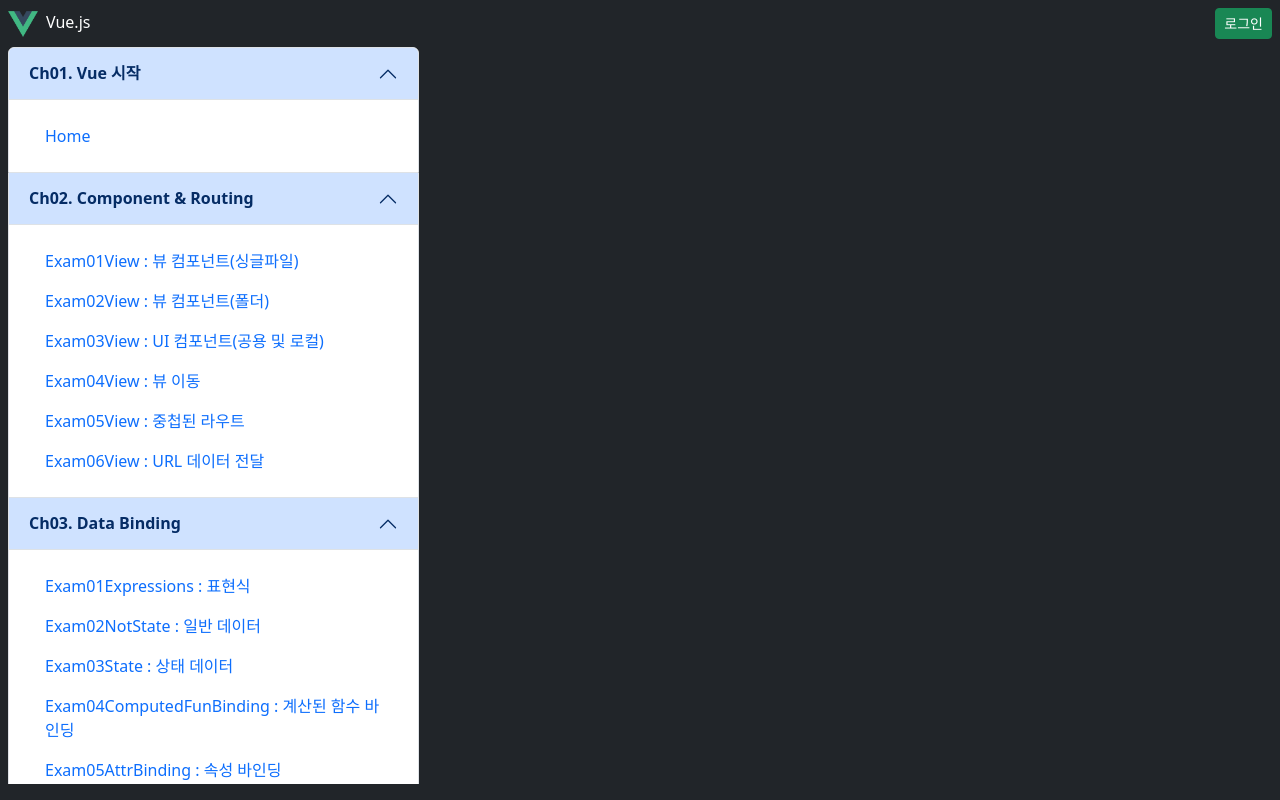
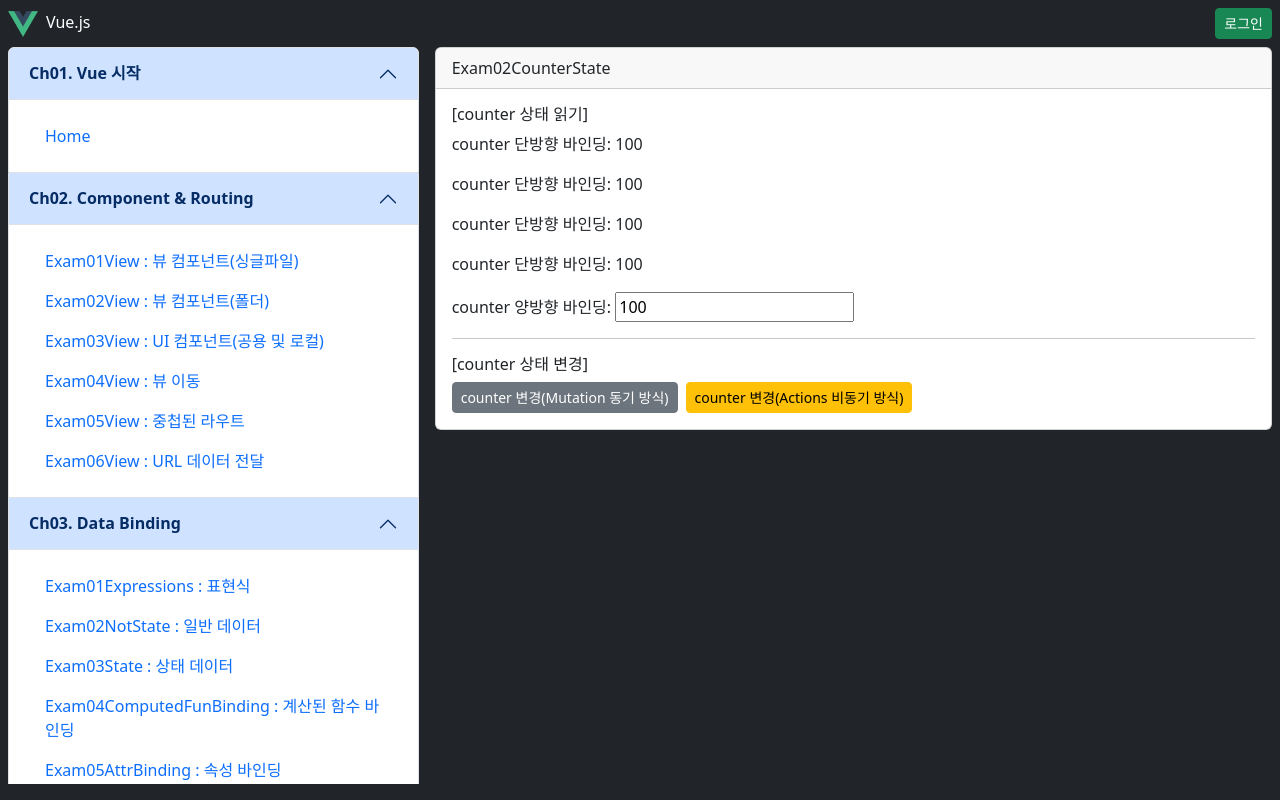
Before and after one commit to hyeonju0121/front-end-vue, a Vue app: page /Ch07VuexStateManagement/Exam02CounterState in a window 1280 px wide. Built offline with nearby package versions, Linux system fonts and the light colour scheme.

Commit message:
Vuex state Management 상태관리

```diff
--- a/package.json
+++ b/package.json
@@ -12,7 +12,8 @@
     "bootstrap": "^5.3.3",
     "core-js": "^3.8.3",
     "vue": "^3.2.13",
-    "vue-router": "^4.0.3"
+    "vue-router": "^4.0.3",
+    "vuex": "^4.0.0"
   },
   "devDependencies": {
     "@babel/core": "^7.12.16",
@@ -20,6 +21,7 @@
     "@vue/cli-plugin-babel": "~5.0.0",
     "@vue/cli-plugin-eslint": "~5.0.0",
     "@vue/cli-plugin-router": "~5.0.0",
+    "@vue/cli-plugin-vuex": "~5.0.0",
     "@vue/cli-service": "~5.0.0",
     "eslint": "^7.32.0",
     "eslint-plugin-vue": "^8.0.3"
--- a/src/components/AppMenu.vue
+++ b/src/components/AppMenu.vue
@@ -193,6 +193,30 @@
                 </div>
             </div>
         </div>
+
+        <!-- 7 --------------------------------------------------------->
+        <div class="accordion-item">
+            <h2 class="accordion-header">
+                <button class="accordion-button fw-bold" type="button" data-bs-toggle="collapse"
+                    data-bs-target="#collapse7" aria-expanded="true" aria-controls="collapse7">
+                    Ch07. Vuex State Management
+                </button>
+            </h2>
+            <div id="collapse7" class="accordion-collapse" data-bs-parent="#accordionExample">
+                <div class="accordion-body">
+                    <ul class="nav flex-column">
+                        <li class="nav-item">
+                            <RouterLink to="/Ch07VuexStateManagement/Exam01RootState" class="nav-link">
+                                Exam01RootState : 루트 상태(전역 상태) 읽기 및 변경 </RouterLink>
+                        </li>
+                        <li class="nav-item">
+                            <RouterLink to="/Ch07VuexStateManagement/Exam02CounterState" class="nav-link">
+                                Exam02CounterState : counter 상태 (하위 모듈) 읽기 및 변경 </RouterLink>
+                        </li>
+                    </ul>
+                </div>
+            </div>
+        </div>
     </div>
 </template>
 
--- a/src/main.js
+++ b/src/main.js
@@ -9,6 +9,7 @@ import router from './router/index.js'
 // bootstrap 관련 JavaScript와 CSS 로딩------------
 import 'bootstrap'
 import 'bootstrap/dist/css/bootstrap.min.css'
+import store from './store'
 
 // app 컴포넌트를 <div id="app"></div> 에 내용으로 추가
-createApp(App).use(router).mount('#app')
+createApp(App).use(store).use(router).mount('#app')
--- /dev/null
+++ b/src/router/Ch07VuexStateManagement.js
@@ -0,0 +1,12 @@
+const routes = [
+    {
+        path: '/Ch07VuexStateManagement/Exam01RootState',
+        component: () => import(/* webpackChunkName: "Ch07VuexStateManagement" */ '@/views/Ch07VuexStateManagement/Exam01RootState.vue')
+    },
+    {
+        path: '/Ch07VuexStateManagement/Exam02CounterState',
+        component: () => import(/* webpackChunkName: "Ch07VuexStateManagement" */ '@/views/Ch07VuexStateManagement/Exam02CounterState.vue')
+    }
+];
+
+export default routes;
--- a/src/router/index.js
+++ b/src/router/index.js
@@ -5,6 +5,7 @@ import Ch03DataBinding from '@/router/Ch03DataBinding';
 import Ch04EventHandling from '@/router/Ch04EventHandlingWatch';
 import Ch05DataDelivery from '@/router/Ch05DataDelivery';
 import Ch06LifecycleHook from '@/router/Ch06LifecycleHook';
+import Ch07VuexStateManagement from '@/router/Ch07VuexStateManagement';
 import Exam01View from '@/views/Ch02ComponentRouting/Exam01View.vue'
 import Exam04view from '@/views/Ch02ComponentRouting/Exam04View'
 import Exam05view from '@/views/Ch02ComponentRouting/Exam05View'
@@ -24,7 +25,8 @@ const routes = [
   ...Ch03DataBinding,
   ...Ch04EventHandling,
   ...Ch05DataDelivery,
-  ...Ch06LifecycleHook
+  ...Ch06LifecycleHook,
+  ...Ch07VuexStateManagement
   // },
   // {
   //   path: '/Ch02ComponentRouting/Exam01View',
--- /dev/null
+++ b/src/store/counter.js
@@ -0,0 +1,29 @@
+export default {
+    // 모듈의 이름을 루트 하위 네임스페이스로 지정
+    namespaced: true,
+
+    // 상태 정의
+    state: {
+        count: 100
+    },
+
+    getters: {
+        // rootState 는 인덱스의 state 를 참조함
+        // rootGetters 는 인덱스의 gettets를 참조함
+        getCount(state, getters, rootState, rootGetters) {
+            return state.count;
+        }
+    },
+
+    mutations: {
+        setCount(state, payload) {
+            state.count += payload;
+        }
+    },
+
+    actions: {
+        addAction(context, payload) {
+            context.commit("setCount", payload);
+        }
+    }
+};
--- /dev/null
+++ b/src/store/index.js
@@ -0,0 +1,68 @@
+import { createStore } from 'vuex';
+import counter from './counter';
+
+//Store 객체 생성
+const store = createStore({
+  //루트 상태(전역 상태) 정의
+  state: {
+     userId: "hyeonju0121"
+  },
+  //루트 상태(전역 상태) 값을 읽는 메소드(Getter) 정의
+  getters: {
+    getUserId(state, getters, rootState, rootGetters) {
+      return state.userId;
+    }
+  },
+  //루트 상태(전역 상태)를 변경하는 메소드(Setter) 정의 -> 동기 방식
+  // payload : 변경할 상태 값을 갖고 있는 객체
+  // state 기존 객체에 변경할 상태 값을 갖고 있는 객체 대입
+  mutations: {
+    setUserId(state, payload) {
+      state.userId = payload;
+    }
+  },
+  //루트 상태(전역 상태)를 변경하는 메소드 정의 -> 비동기 방식
+  //비동기 작업을 실행하고 결과에 따라 상태 값을 변화시키는 메소드 정의
+  // 주로 Restful API로 비동기 요청하고, 응답을 받은 후에 상태 변이를 시키는 것을 목적으로 함
+  actions: {
+    // context 를 통해서 state 값을 얻을 수 있다.
+    // payload 에 id, password 객체가 실려서 들어오게됨
+    loginAction(context, payload) {
+      new Promise((resolve, reject) => {
+        // (비동기 작업 처리)
+        // 서버와 통신 작업
+        // ... 3초 소요 된다고 가정
+        if(true) {
+          // 로그인 성공 -> 성공시 then(data) data로 들어감
+          resolve({result: "success", userId: payload.userId});
+        } else {
+          // 로그인 실패 -> 실패시 catch(error) error로 들어감
+          reject({result: "fail", message: "password is wrong."});
+        }
+
+      })
+      // 3초가 소요되고 나서 수행할 작업 정의 (작업이 성공적으로 처리가 됐을 경우)
+      // data: 서버와 통신 작업을 한 결과
+      .then((data) => {
+        //resolve일 경우 mutations을 이용해서 상태값 변경
+        console.log("로그인 성공");
+        // context를 이용해서 루트 상태 값을 얻을 수 있으니까, context에 변경한 상태 값을 commit 함
+        context.commit("setUserId", data.userId);
+      })
+      // 작업이 실패 처리될 경우 catch 실행
+      .catch((error) => {
+        //예외가 발생했거나, reject일 경우
+        console.log("로그인 실패");
+      });
+    }
+  },
+  // 루트 하위 상태 모듈 추가
+  modules: {
+    // 하위 모듈 네임스페이스 : import한 하위 모듈 이름
+    //counter: counter, => 속성: 값 이름이 같아서 생략해서 작성 counter
+    counter,
+  }
+});
+
+// store 객체 내보내기
+export default store;
--- /dev/null
+++ b/src/views/Ch07VuexStateManagement/Exam01RootState.vue
@@ -0,0 +1,77 @@
+<template>
+  <div class="card">
+    <div class="card-header">Exam01RootState</div>
+      <div class="card-body">
+        <h6>[루트 상태 읽기]</h6>
+        <p>userId 단방향 바인딩: {{ $store.state.userId }}</p>
+        <p>userId 단방향 바인딩: {{ $store.getters.getUserId }}</p>
+        <!-- store 내에 있는 게터가 아닌, 사용자 정의 함수로 호출-->
+        <p>userId 단방향 바인딩: {{ getUserId() }}</p>
+        <!--computed 상태 값이 바뀔 때만 호출하고, 상태 값이 바뀌지 않으면 이전 값 그대로 사용-->
+        <p>userId 단방향 바인딩: {{ computedUserId }}</p>
+        <p>userId 양방향 바인딩: <input type="text" v-model="$store.state.userId"></p>
+
+        <hr/>
+
+        <h6>[루트 상태 변경]</h6>
+        <button class="btn btn-secondary btn-sm me-2"
+            @click="changeByMutation">userId 변경(Mutation 동기 방식)</button>
+        <button class="btn btn-warning btn-sm"
+            @click="changeByActions">userId 변경(Actions 비동기 방식)</button>
+    </div>
+  </div>
+</template>
+
+<script setup>
+import { computed } from 'vue';
+import { useStore } from 'vuex';
+
+const store = useStore();
+
+function getUserId() {
+    //return store.state.userId;
+    return store.getters.getUserId;
+}
+
+const computedUserId = computed(() => {
+    //return store.state.userId;
+    return store.getters.getUserId;
+});
+
+function changeByMutation() {
+    new Promise((resolve, reject) => {
+        // (비동기 작업 처리)
+        // 서버와 통신 작업
+        // ... 3초 소요 된다고 가정
+        if(true) {
+          // 로그인 성공 -> 성공시 then(data) data로 들어감
+          resolve({result: "success", userId: "vue"});
+        } else {
+          // 로그인 실패 -> 실패시 catch(error) error로 들어감
+          reject({result: "fail", message: "password is wrong."});
+        }
+
+      })
+      // 3초가 소요되고 나서 수행할 작업 정의 (작업이 성공적으로 처리가 됐을 경우)
+      // data: 서버와 통신 작업을 한 결과
+      .then((data) => {
+        //resolve일 경우 mutations을 이용해서 상태값 변경
+        console.log("로그인 성공");
+        // context를 이용해서 루트 상태 값을 얻을 수 있으니까, context에 변경한 상태 값을 commit 함
+        store.commit("setUserId", data.userId);
+      })
+      // 작업이 실패 처리될 경우 catch 실행
+      .catch((error) => {
+        //예외가 발생했거나, reject일 경우
+        console.log("로그인 실패");
+      });
+}
+
+function changeByActions() {
+    // action 은 dispatch 로 호출
+    store.dispatch("loginAction", {userId: "spring"});
+}
+</script>
+
+<style scoped>
+</style>
--- /dev/null
+++ b/src/views/Ch07VuexStateManagement/Exam02CounterState.vue
@@ -0,0 +1,53 @@
+<template>
+    <div class="card">
+      <div class="card-header">Exam02CounterState</div>
+        <div class="card-body">
+          <h6>[counter 상태 읽기]</h6>
+          <p>counter 단방향 바인딩: {{ $store.state.counter.count }}</p>
+          <p>counter 단방향 바인딩: {{ $store.getters["counter/getCount"] }}</p>
+          <p>counter 단방향 바인딩: {{ getCount() }}</p>
+          <p>counter 단방향 바인딩: {{ computedCounter }}</p>
+          <p>counter 양방향 바인딩: <input type="text" v-model="$store.state.counter.count"/></p>
+
+          <hr/>
+
+          <h6>[counter 상태 변경]</h6>
+          <button class="btn btn-secondary btn-sm me-2"
+              @click="changeByMutation">counter 변경(Mutation 동기 방식)</button>
+          <button class="btn btn-warning btn-sm"
+              @click="changeByActions">counter 변경(Actions 비동기 방식)</button>
+
+        </div>
+    </div>
+  </template>
+
+<script setup>
+import { useStore } from 'vuex';
+import { computed } from 'vue';
+
+ const store = useStore();
+
+function getCount(){
+    // return store.getters["counter/getCount"];
+    return store.state.counter.count;
+}
+
+const computedCounter = computed(() => {
+    // return store.getters["counter/getCount"];
+    return store.state.counter.count;
+});
+
+function changeByMutation() {
+    // commit 이용
+    store.commit("counter/setCount", 10);
+}
+
+function changeByActions() {
+    // actions 이용
+    store.dispatch("counter/addAction", 3);
+}
+
+</script>
+
+<style scoped>
+</style>
```
Also changed, not shown: .eslintrc.js, 1 other file (tests, documents, lock files or other folders).
